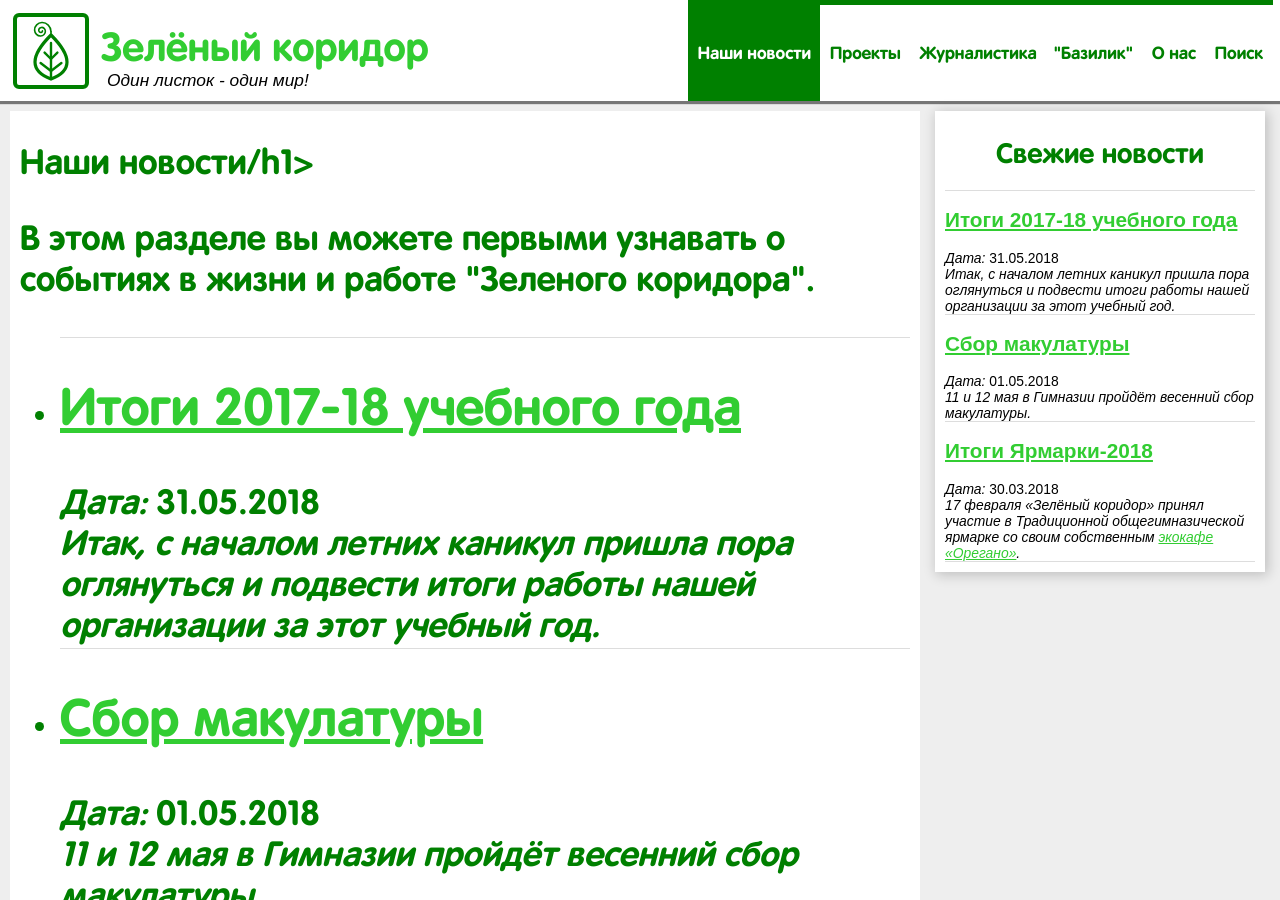
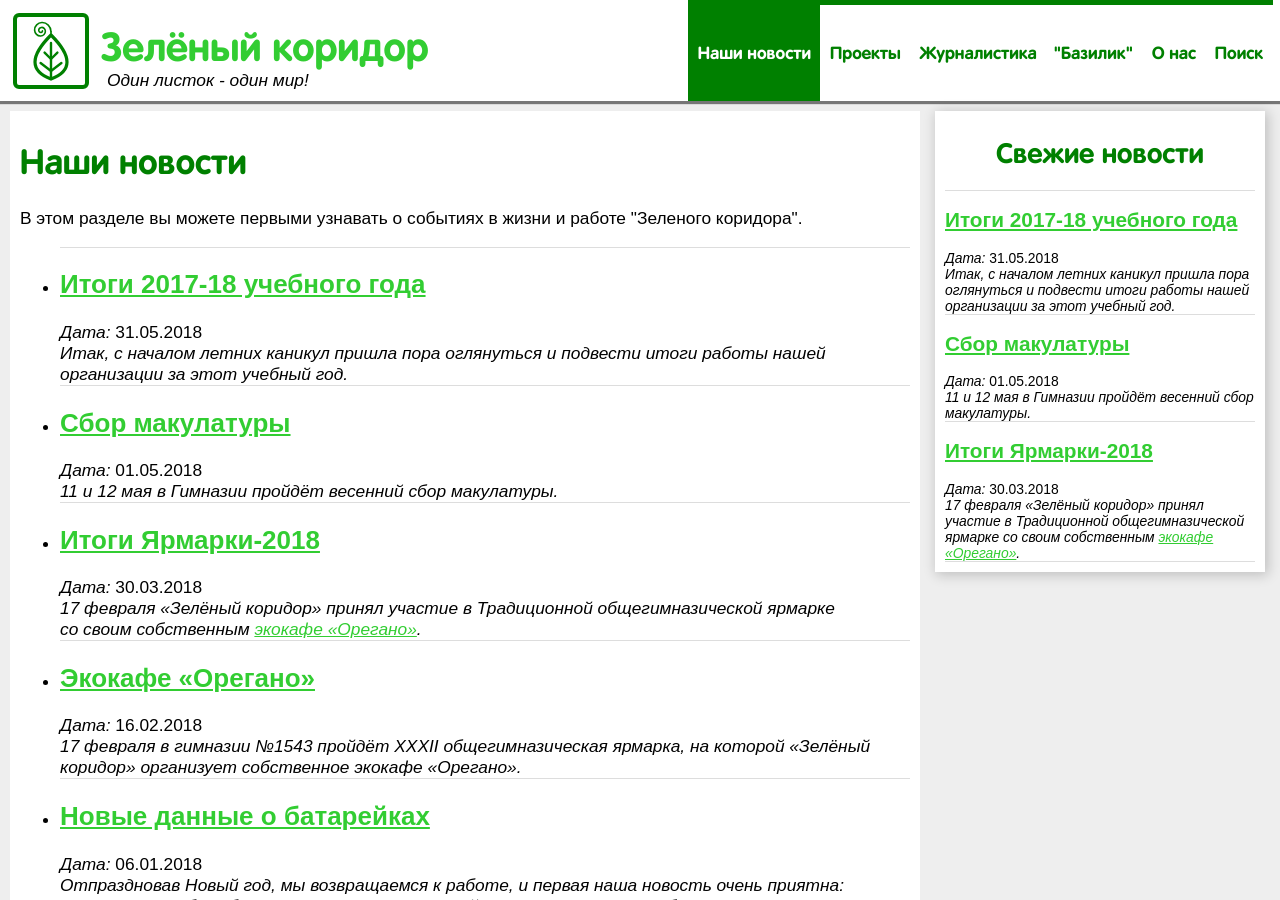
Before and after one commit to elkcl/zelkor.github.io, a Jekyll site: the page built from orgnews.html, in a window 1280 px wide and 900 px high. Built offline with Jekyll 4.4.1, drawn with Linux system fonts in a browser that asks for light colours.

Commit message:
Правки дизайна 4

```diff
--- a/orgnews.html
+++ b/orgnews.html
@@ -5,7 +5,7 @@ meta: 'В этом разделе вы можете первыми узнава
 и работе "Зеленого коридора".'
 ---
 
-<h1>Наши новости/h1>
+<h1>Наши новости</h1>
 <p>В этом разделе вы можете первыми узнавать о событиях  в жизни
 и работе "Зеленого коридора".</p>
 {% include cat_cycle.html category=site.categories.orgnews %}
```
